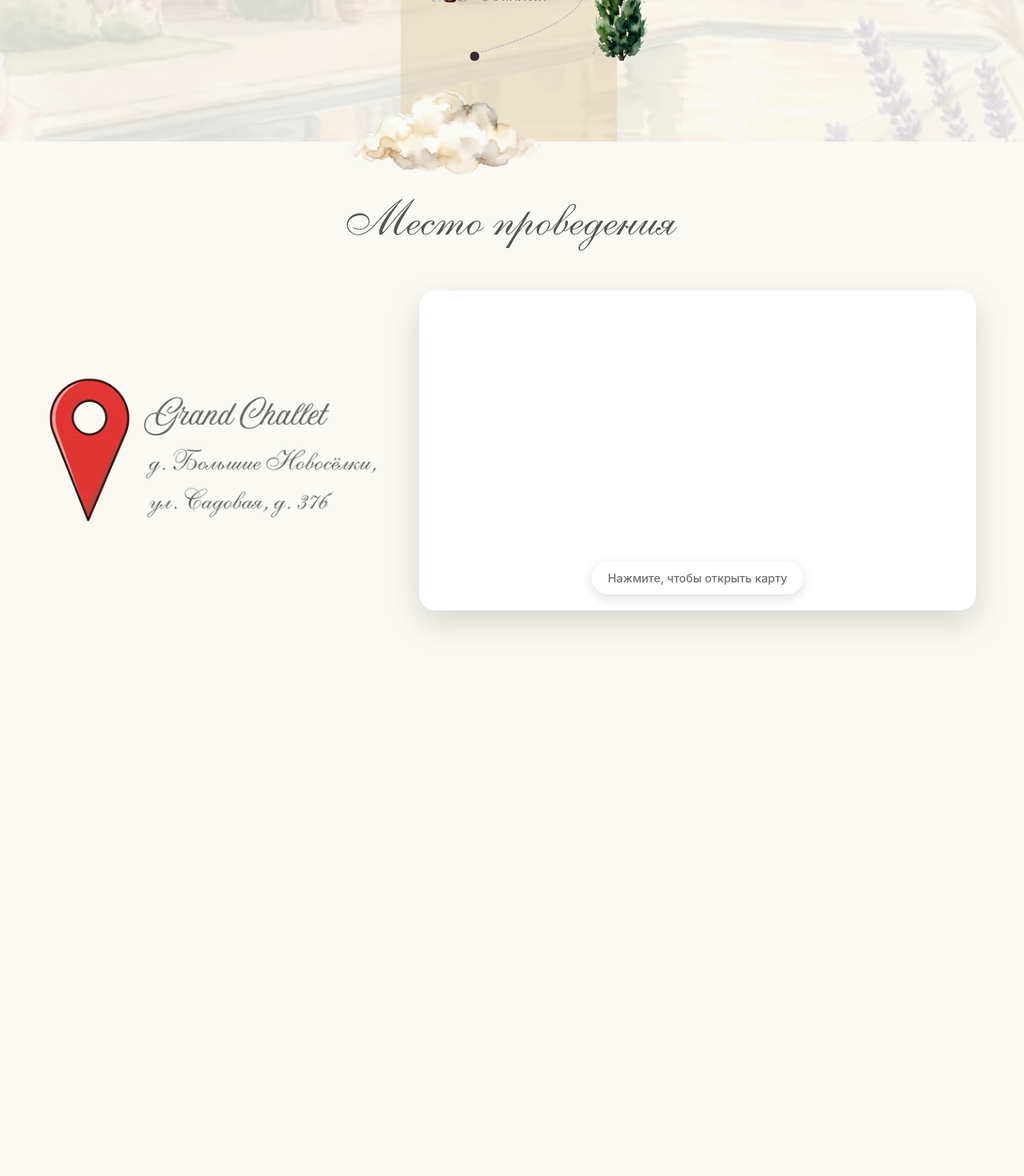
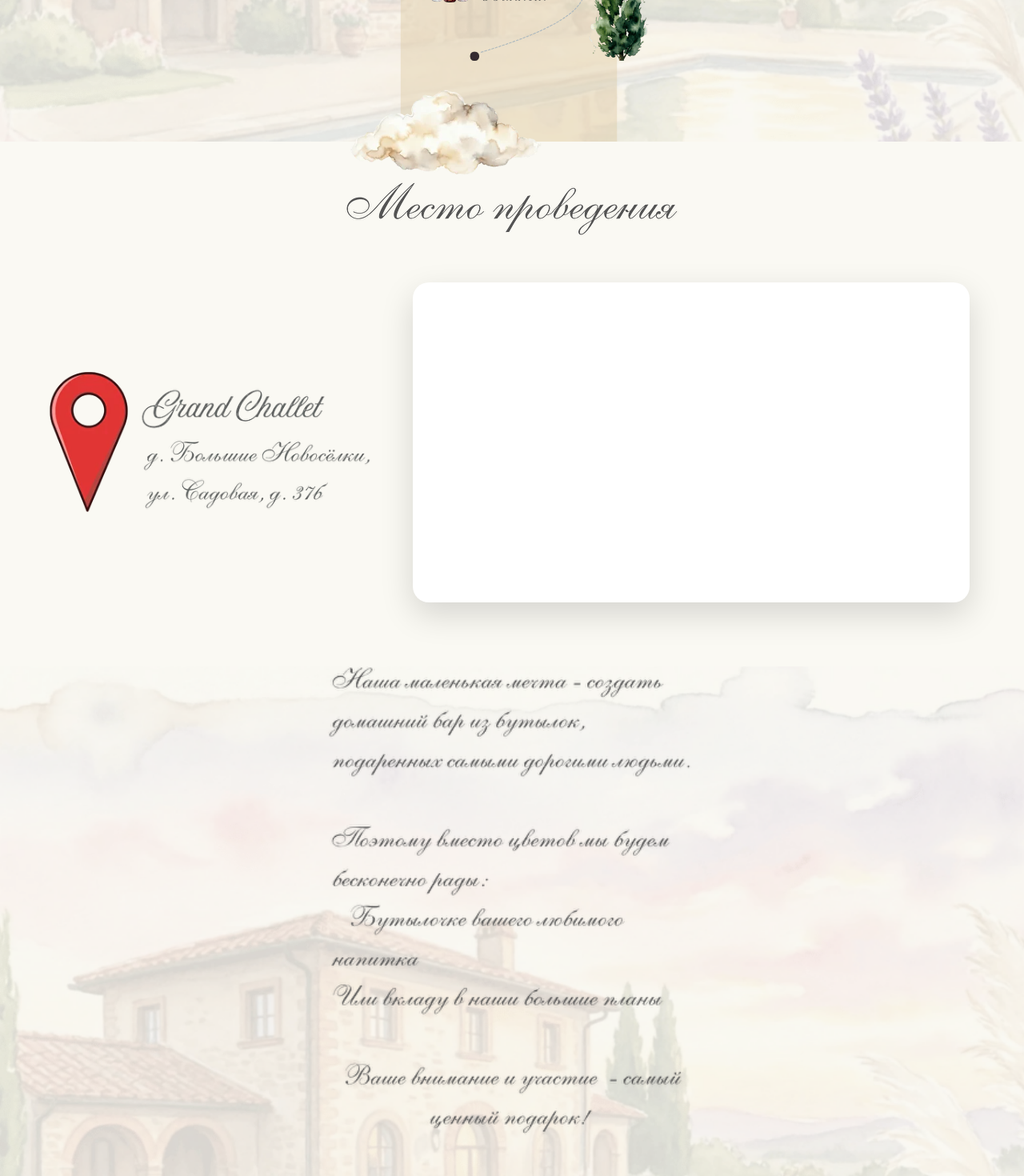
Before and after one commit to AlexanderPanevkin/wedding-invite, a React (Vite) app: page / in a window 1280 px wide. Shown: the part 1185-2655 px from the top of the page at 80% size. Before the commit the page ends 2048 px from the top, so only its background shows below. Built offline with nearby package versions, Linux system fonts and the light colour scheme.

Commit message:
added Details

```diff
--- a/src/App.scss
+++ b/src/App.scss
@@ -5,6 +5,8 @@
 .timing {
     background-image: url('/src/assets/estate.png.webp');
     background-size: cover;
-    background-position: center;
+    background-position: top center;
     background-repeat: no-repeat;
+  width: 100%;
+
 }
--- a/src/components/Details/Details.scss
+++ b/src/components/Details/Details.scss
@@ -0,0 +1,21 @@
+.details-wrapper {
+  background-image: url('/src/assets/estate.png.webp');
+  background-size: cover;
+  background-position: top center;
+  background-repeat: no-repeat;
+
+  .details {
+    height: auto;    // Сохраняет пропорции
+
+    // 2. Ограничение ширины на больших экранах (чтобы фото не было слишком растянутым)
+    // Можете менять 800px на нужное вам значение (например, 600px или 1000px)
+    width: 100%;
+    max-width: 460px;
+
+    // 3. Центрирование самой картинки внутри родительского блока
+    display: block;
+    margin: 0 auto;
+    position: relative;
+    z-index: 10;
+  }
+}
--- a/src/components/Details/Details.tsx
+++ b/src/components/Details/Details.tsx
@@ -1,3 +1,14 @@
+import details from "../../assets/details.png.webp";
+import "./Details.scss";
+
 export const Details = () => {
-    return
+    return (
+    <div className="details-wrapper">
+        <img
+        src={details}
+        alt="Детали"
+        className="details"
+    />
+    </div>
+    )
 }
--- a/src/components/Location/Location.scss
+++ b/src/components/Location/Location.scss
@@ -1,19 +1,23 @@
 .location-section {
+  padding: 80px 0;
+  width: 100%; // Гарантируем ширину секции
+
   .container {
     max-width: 1200px;
+    margin: 0 auto;
+    padding: 0 20px;
+    width: 100%;
   }
 
   // Заголовок-картинка
   .location-title-wrapper {
     display: flex;
+    justify-content: center;
+    align-items: center;
+    margin-bottom: 40px;
     text-align: center;
-    justify-content: center;
-    margin-bottom: 30px;
-    align-items: center;
-
 
     .location-title-img {
-
       max-width: 100%;
       height: auto;
       max-height: 120px;
@@ -21,62 +25,49 @@
     }
   }
 
-  // Основной контент
+  // Основной контент (Адрес + Карта)
   .location-content {
     display: flex;
     flex-direction: column;
     gap: 40px;
     align-items: center;
+    width: 100%;
 
     @media (min-width: 968px) {
       flex-direction: row;
-      align-items: stretch;
+      align-items: stretch; // Растягиваем блоки по высоте
       gap: 50px;
     }
   }
 
   // Блок с адресом
   .address-block {
+    flex: 1; // Занимает доступное место
     display: flex;
     justify-content: center;
     align-items: center;
+    width: 100%;
 
-    //@media (min-width: 968px) {
-    //  flex: 0 0 35%;
-    //}
+    @media (min-width: 968px) {
+      flex: 0 0 35%; // Фиксируем ширину 35% на десктопе
+    }
 
     .address-img {
+      max-width: 100%;
+      height: auto;
+      border-radius: 12px;
+      display: block;
     }
   }
 
   // Блок с картой
   .map-block {
-    flex: 1;
+    flex: 1; // 🔥 ВАЖНО: Раскомментировано! Занимает остальное место
     width: 100%;
+    position: relative;
 
     @media (min-width: 968px) {
-      flex: 0 0 60%;
-    }
-
-    // Ссылка-обёртка карты
-    .map-link {
-      display: block;
-      text-decoration: none;
-      color: inherit;
-      cursor: pointer;
-
-      // Эффект при наведении
-      &:hover {
-        .map-wrapper {
-          box-shadow: 0 20px 50px rgba(0, 0, 0, 0.25);
-          transform: translateY(-3px);
-        }
-
-        .map-hint {
-          opacity: 1;
-          transform: translateY(-70%) translateX(-50%);
-        }
-      }
+      flex: 0 0 60%; // Фиксируем ширину 60% на десктопе
     }
 
     .map-wrapper {
@@ -94,36 +85,51 @@
         border-radius: 15px;
       }
 
+      // Эффект при наведении НА КАРТУ
+      &:hover {
+        box-shadow: 0 20px 50px rgba(0, 0, 0, 0.25);
+
+        .map-nav-btn {
+          transform: translateX(-50%) translateY(-30%);
+          box-shadow: 0 10px 30px rgba(0, 0, 0, 0.3);
+          background: #ffffff;
+          //color: #d4af37; // Золотой текст при наведении
+        }
+      }
+
       .location-map {
         width: 100%;
         height: 100%;
         border: none;
         display: block;
-        pointer-events: none; // Отключаем взаимодействие с iframe, чтобы работал клик по ссылке
       }
 
-      // Подсказка о кликабельности
-      .map-hint {
+      // Стили кнопки
+      .map-nav-btn {
+        display: none;
         position: absolute;
-        bottom: 15px;
+        bottom: 25px;
         left: 50%;
-        transform: translateX(-50%) translateY(10px);
+        transform: translateX(-50%); // Центрирование
+
+        z-index: 10;
+
         background: rgba(255, 255, 255, 0.95);
-        padding: 10px 20px;
-        border-radius: 25px;
+        padding: 12px 24px;
+        border-radius: 30px;
+
         font-size: 0.9rem;
-        font-weight: 500;
+        font-weight: 600;
         color: #333;
-        box-shadow: 0 4px 15px rgba(0, 0, 0, 0.2);
-        opacity: 0;
-        transition: all 0.3s ease;
-        pointer-events: none;
+        text-decoration: none;
+        box-shadow: 0 4px 15px rgba(0, 0, 0, 0.15);
         white-space: nowrap;
 
-        @media (min-width: 768px) {
-          opacity: 0.7; // На десктопе показываем постоянно (полупрозрачно)
-          transform: translateX(-50%) translateY(0);
-          bottom: 20px;
+        transition: all 0.3s cubic-bezier(0.175, 0.885, 0.32, 1.275);
+
+        // Чтобы клик по кнопке тоже работал корректно
+        &:active {
+          transform: translateX(-50%) translateY(-4px);
         }
       }
     }
@@ -133,11 +139,18 @@
 // Адаптив для мобильных
 @media (max-width: 768px) {
   .location-section {
-    padding: 80px 0;
+    padding: 60px 0;
+
+    .map-block {
+      .map-wrapper {
+        .map-nav-btn {
+          display: inline-flex; /* ✅ Показываем кнопку только на мобильных */
+        }
+      }
+    }
 
     .location-title-wrapper {
-      margin-bottom: 0;
-
+      margin-bottom: 30px;
       .location-title-img {
         max-height: 90px;
       }
@@ -146,11 +159,5 @@
     .location-content {
       gap: 30px;
     }
-
-    .address-block {
-      .address-img {
-        max-height: 300px;
-      }
-    }
   }
 }
--- a/src/components/Location/Location.tsx
+++ b/src/components/Location/Location.tsx
@@ -1,39 +1,6 @@
 import placeText from "../../assets/placeText.png.webp";
 import address from "../../assets/address.png.webp";
-
 import './Location.scss';
-
-// export const Location = () => {
-//     return (
-//         <div className="location">
-//             <div className="placeText">
-//                 <img
-//                     src={placeText}
-//                     alt="Место проведения"
-//                     className="placeTextImg"
-//                 />
-//             </div>
-//             <div className="address-wrapper">
-//                 <img
-//                     src={address}
-//                     alt="Адрес проведения"
-//                     className="address"
-//                 />
-//                    <div className="map-wrapper">
-//                     <iframe
-//                         src="https://yandex.by/map-widget/v1/?ll=27.124638%2C53.740723&z=15&pt=27.124638,53.740723"
-//                         width="40%"
-//                         height="450"
-//                         allowFullScreen={true}
-//                         title="Карта места проведения"
-//                         className="location-map"
-//                     ></iframe>
-//                 </div>
-//             </div>
-//
-//         </div>
-//     )
-// }
 
 export const Location = () => {
     return (
@@ -59,32 +26,28 @@
                         />
                     </div>
 
-                    {/* Кликабельная карта */}
+                    {/* Карта и кнопка внутри одного контекста */}
                     <div className="map-block">
-                        <a
-                            href="https://yandex.by/maps/-/CPSqYX-G"
-                            target="_blank"
-                            rel="noopener noreferrer"
-                            className="map-link"
-                        >
                         <div className="map-wrapper">
                             <iframe
                                 src="https://yandex.by/map-widget/v1/?ll=27.124638%2C53.740723&z=15&pt=27.124638,53.740723"
                                 width="100%"
                                 height="100%"
-                                    frameBorder="0"
                                 allowFullScreen={true}
                                 title="Карта места проведения"
                                 className="location-map"
                                 loading="lazy"
                             ></iframe>
 
-                                {/* Подсказка о кликабельности */}
-                                <div className="map-hint">
-                                    <span> Нажмите, чтобы открыть карту</span>
+                          //  <a
+                                href="https://yandex.by/maps/-/CPSqYX-G"
+                                target="_blank"
+                                rel="noopener noreferrer"
+                                className="map-nav-btn"
+                            >
+                                Нажмите чтобы открыть карту
+                            </a>
                         </div>
-                            </div>
-                        </a>
                     </div>
                 </div>
             </div>
```
Also changed, not shown: src/assets/details.png.webp (added). Lines whose indentation alone changed are shown as unchanged.
